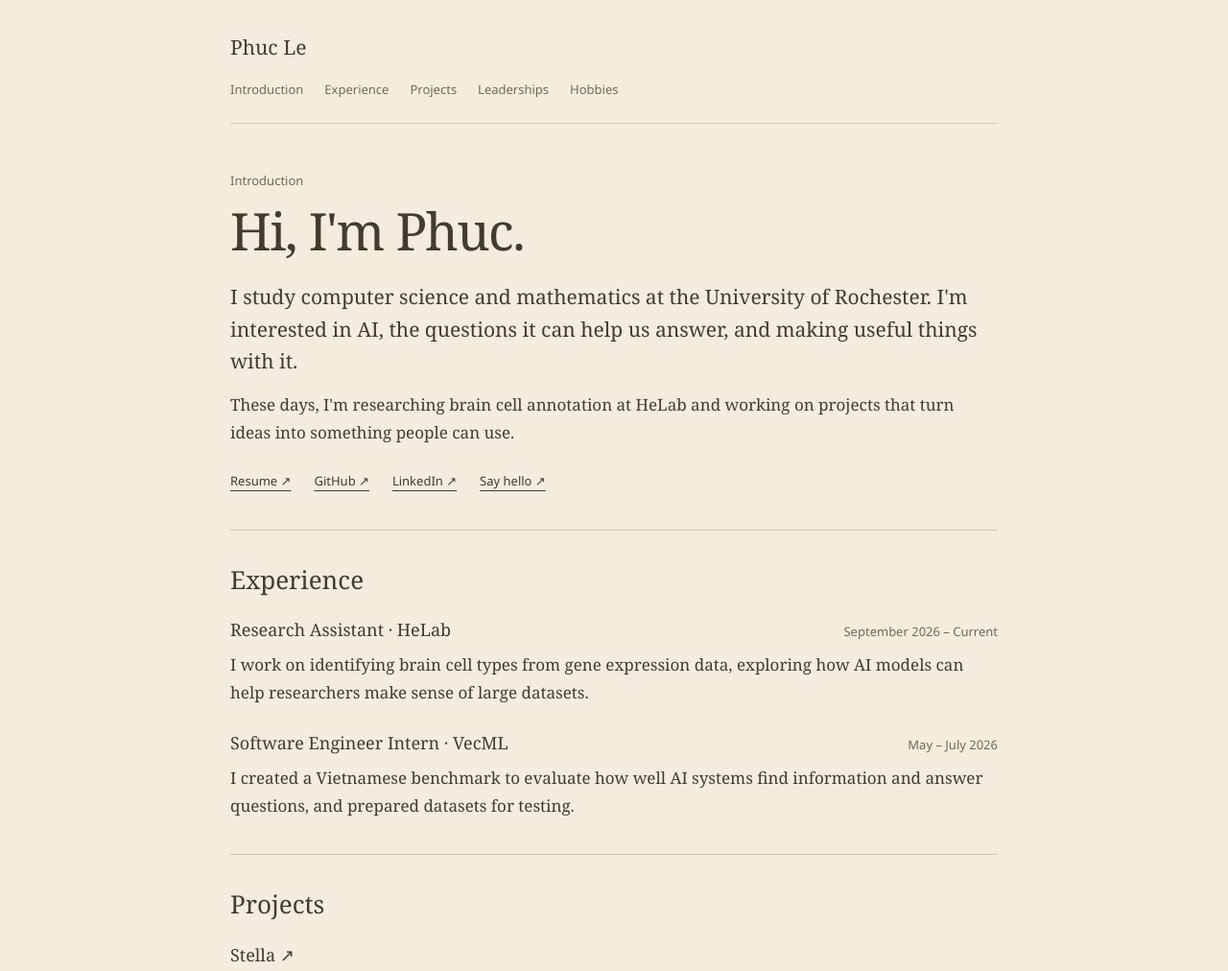
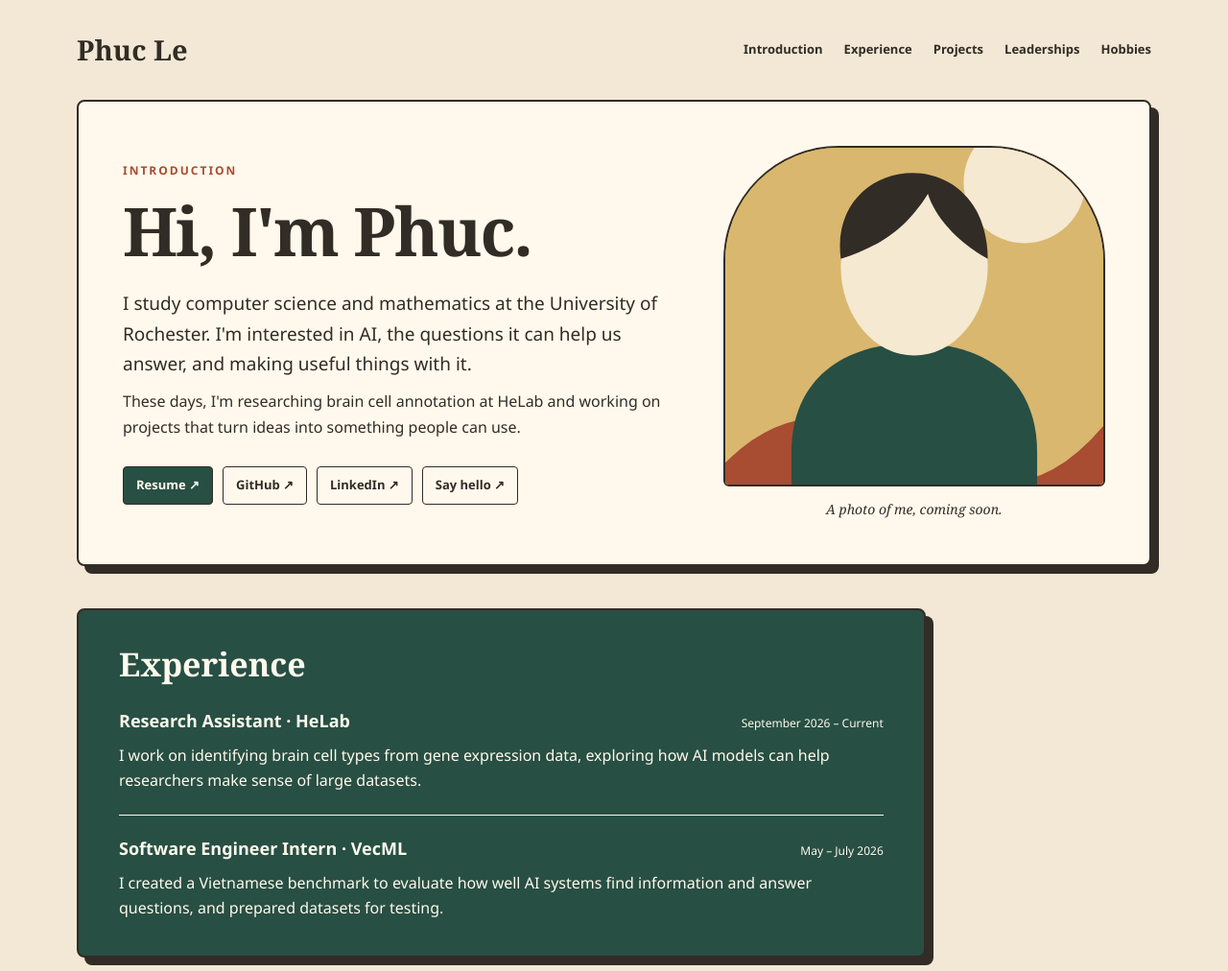
Before and after one commit to Phuc1Le/gh-deployment-workflow, a plain HTML site: page index.html in a window 1280 px wide. Shown: the top 1012 px of the page at 96% size. Drawn offline with Linux system fonts and the light colour scheme.

Commit message:
Update portfolio styling

```diff
--- a/css/style.css
+++ b/css/style.css
@@ -1,55 +1,66 @@
 :root {
   color-scheme: light;
-  --paper: #f3ecdf;
-  --ink: #443b30;
-  --muted: #756957;
-  --line: #d7cbb8;
+  --paper: #f2e8d5;
+  --ink: #322c26;
+  --green: #284f43;
+  --rust: #a84c32;
+  --gold: #dfb963;
+  --cream: #fff9ed;
 }
 * { box-sizing: border-box; }
-body {
-  margin: 0;
-  background: var(--paper);
-  color: var(--ink);
-  font-family: Georgia, 'Times New Roman', serif;
-  font-size: 17px;
-  line-height: 1.7;
-  -webkit-font-smoothing: antialiased;
+body { margin: 0; background: var(--paper); color: var(--ink); font-family: 'Segoe UI', Arial, sans-serif; font-size: 16px; line-height: 1.65; }
+a { color: inherit; text-underline-offset: 4px; }
+a:hover { text-decoration: underline; }
+a:focus-visible { outline: 3px solid currentColor; outline-offset: 5px; }
+.page { width: min(1120px, calc(100% - 64px)); margin: auto; }
+.site-header { display: flex; justify-content: space-between; align-items: center; gap: 24px; padding: 28px 0; }
+.wordmark { font-family: Georgia, serif; font-size: 29px; font-weight: bold; text-decoration: none; }
+nav { display: flex; flex-wrap: wrap; gap: 8px 22px; }
+nav a { font-size: 13px; font-weight: 600; text-decoration: none; }
+main { display: flex; flex-direction: column; gap: 44px; }
+section { position: relative; width: 79%; padding: 36px 42px; border: 2px solid var(--ink); border-radius: 8px; box-shadow: 8px 8px 0 var(--ink); scroll-margin-top: 24px; }
+.introduction { width: 100%; display: grid; grid-template-columns: 1.45fr 1fr; gap: 48px; align-items: center; padding: 46px; background: var(--cream); }
+#experience { align-self: flex-start; background: var(--green); color: var(--cream); }
+#projects { align-self: flex-end; background: var(--gold); }
+#leaderships { align-self: flex-start; background: var(--rust); color: var(--cream); }
+#hobbies { align-self: flex-end; background: #dedfc7; margin-bottom: 8px; }
+.section-label { margin: 0 0 16px; font-size: 12px; font-weight: 700; letter-spacing: 2px; text-transform: uppercase; color: var(--rust); }
+h1, h2 { font-family: Georgia, 'Times New Roman', serif; }
+h1 { font-size: clamp(42px, 5.5vw, 70px); letter-spacing: -2px; line-height: 1.05; margin: 0 0 24px; }
+h2 { font-size: 34px; line-height: 1.2; margin: 0 0 26px; }
+h3 { font-size: 18px; font-weight: 700; margin: 0; line-height: 1.4; }
+h3 a { text-decoration: none; }
+p { margin: 10px 0 0; }
+.intro-copy { font-size: 19px; line-height: 1.65; }
+.personal-links { display: flex; flex-wrap: wrap; gap: 10px; margin-top: 28px; }
+.personal-links a { padding: 8px 13px; border: 1px solid var(--ink); border-radius: 4px; font-size: 13px; font-weight: 600; text-decoration: none; }
+.personal-links a:first-child { background: var(--green); color: var(--cream); }
+.personal-links a:hover { text-decoration: underline; }
+.portrait { margin: 0; }
+.portrait img { display: block; width: 100%; height: auto; max-height: 355px; object-fit: cover; border: 2px solid var(--ink); border-radius: 120px 120px 6px 6px; background: var(--gold); }
+.portrait figcaption { margin-top: 12px; text-align: center; font-family: Georgia, serif; font-style: italic; font-size: 14px; }
+.entry + .entry { border-top: 1px solid currentColor; margin-top: 22px; padding-top: 22px; }
+.entry-heading { display: flex; flex-wrap: wrap; justify-content: space-between; align-items: baseline; gap: 5px 16px; }
+.date { font-size: 12px; margin: 0; }
+.affiliation { font-size: 14px; }
+footer { display: flex; justify-content: space-between; flex-wrap: wrap; gap: 12px; padding: 36px 0; font-size: 13px; }
+.skip-link { position: absolute; left: -9999px; top: 8px; background: var(--cream); padding: 8px; z-index: 2; }
+.skip-link:focus { left: 8px; }
+@media (max-width: 800px) {
+  .page { width: calc(100% - 40px); }
+  .site-header { align-items: flex-start; flex-direction: column; gap: 14px; }
+  nav { gap: 8px 16px; }
+  .introduction { gap: 28px; padding: 30px; grid-template-columns: 1.3fr 1fr; }
+  section { width: 92%; padding: 30px; }
+  h2 { font-size: 30px; }
 }
-a { color: inherit; text-underline-offset: 5px; text-decoration-thickness: 1px; }
-a:hover { text-decoration: underline; }
-a:focus-visible { outline: 2px solid var(--ink); outline-offset: 5px; }
-.page { width: min(100% - 48px, 800px); margin: 0 auto; }
-.site-header { padding: 32px 0 24px; border-bottom: 1px solid var(--line); }
-.wordmark { font-size: 21px; text-decoration: none; }
-nav { display: flex; flex-wrap: wrap; gap: 8px 22px; margin-top: 14px; }
-nav a, .personal-links a, .section-label, .date, .affiliation, footer {
-  font-family: 'Segoe UI', Arial, sans-serif;
-  font-size: 13px;
+@media (max-width: 560px) {
+  .page { width: calc(100% - 36px); }
+  main { gap: 30px; }
+  section { width: 100%; padding: 26px 22px; box-shadow: 5px 5px 0 var(--ink); }
+  .introduction { grid-template-columns: 1fr; padding: 28px 22px; }
+  .portrait { width: min(100%, 260px); justify-self: center; }
+  .portrait img { max-height: 280px; }
+  .intro-copy { font-size: 17px; }
+  h1 { font-size: 48px; }
 }
-nav a { text-decoration: none; color: var(--muted); }
-section { padding: 35px 0; border-bottom: 1px solid var(--line); scroll-margin-top: 24px; }
-.introduction { padding: 48px 0 40px; }
-.section-label { color: var(--muted); margin: 0 0 10px; }
-h1 { font-size: clamp(38px, 7vw, 54px); font-weight: 400; letter-spacing: -1.5px; line-height: 1.15; margin: 0 0 22px; }
-h2 { font-size: 26px; font-weight: 400; margin: 0 0 22px; line-height: 1.3; }
-h3 { font-size: 18px; font-weight: 400; margin: 0; line-height: 1.5; }
-h3 a { text-decoration: none; }
-p { margin: 9px 0 0; }
-.intro-copy { font-size: 21px; line-height: 1.6; margin-bottom: 14px; }
-.personal-links { display: flex; flex-wrap: wrap; gap: 10px 24px; margin-top: 24px; }
-.entry + .entry { margin-top: 24px; }
-.entry-heading { display: flex; justify-content: space-between; align-items: baseline; gap: 8px 20px; }
-.date { color: var(--muted); margin: 0; flex-shrink: 0; }
-.affiliation { color: var(--muted); }
-footer { padding: 25px 0 35px; display: flex; justify-content: space-between; gap: 15px; color: var(--muted); }
-.skip-link { position: absolute; top: 8px; left: -9999px; background: var(--paper); padding: 8px; }
-.skip-link:focus { left: 8px; }
-@media (max-width: 600px) {
-  .page { width: calc(100% - 40px); }
-  .site-header { padding-top: 24px; }
-  nav { gap: 8px 16px; }
-  .introduction { padding-top: 36px; }
-  .entry-heading { display: block; }
-  .date { margin-top: 3px; }
-  footer { flex-wrap: wrap; }
-}
--- a/index.html
+++ b/index.html
@@ -27,6 +27,7 @@
 
     <main id="main">
       <section id="introduction" class="introduction" aria-labelledby="intro-title">
+        <div class="intro-text">
         <p class="section-label">Introduction</p>
         <h1 id="intro-title">Hi, I'm Phuc.</h1>
         <p class="intro-copy">I study computer science and mathematics at the University of Rochester. I'm interested in AI, the questions it can help us answer, and making useful things with it.</p>
@@ -37,6 +38,11 @@
           <a href="https://www.linkedin.com/in/phuc-le-hong-0a0236328/" target="_blank" rel="noopener">LinkedIn ↗</a>
           <a href="mailto:ple6@u.rochester.edu">Say hello ↗</a>
         </div>
+        </div>
+        <figure class="portrait">
+          <img src="images/portrait-placeholder.svg" alt="Placeholder for a portrait of Phuc" width="360" height="420" />
+          <figcaption>A photo of me, coming soon.</figcaption>
+        </figure>
       </section>
 
       <section id="experience" aria-labelledby="experience-title">
```
Also changed, not shown: images/portrait-placeholder.svg (added).
